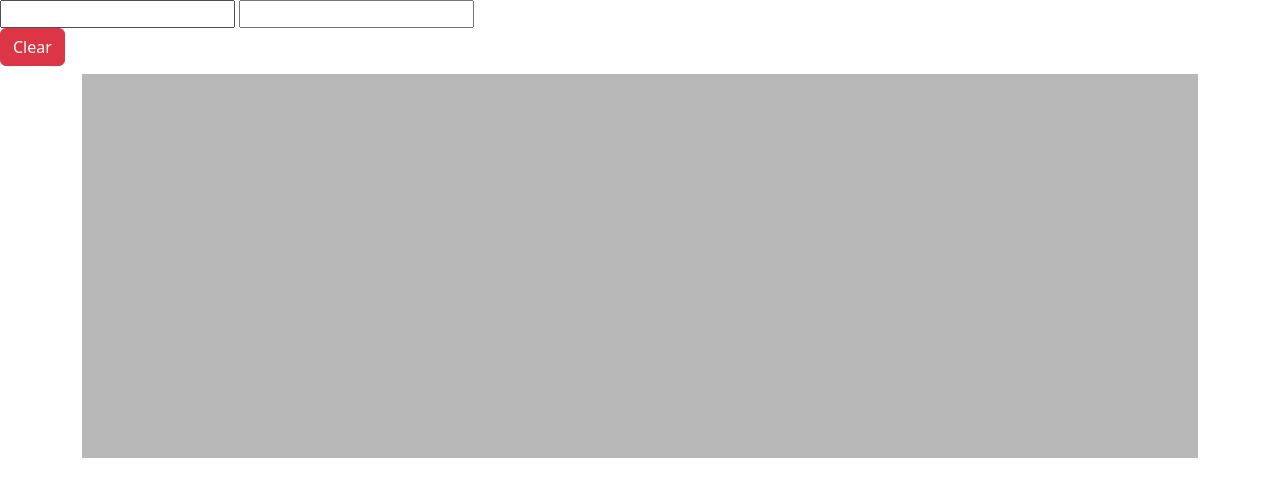
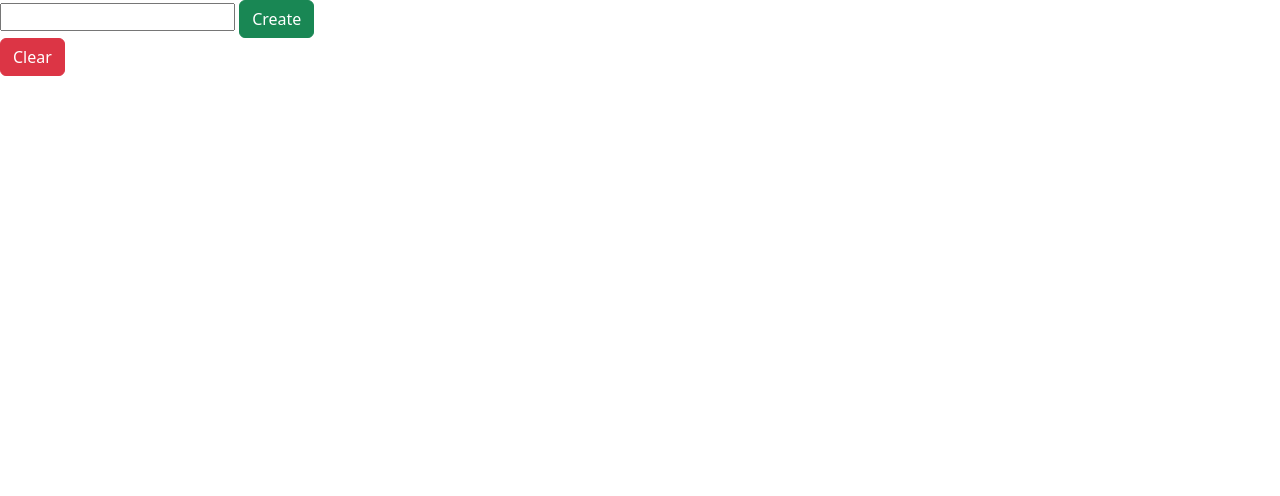
Before and after one commit to Jabjubinski/jabjubinski.github.io, a plain HTML site: page index.html in a window 1280 px wide. Drawn offline with nearby package versions, Linux system fonts and the light colour scheme.

Commit message:
fixed up the grid function for user input

```diff
--- a/index.html
+++ b/index.html
@@ -19,8 +19,8 @@
   </head>
   <body>
     <div class="grid-maker">
-        <input id="grid-rows" type="text">
-        <input id="grid-columns" type="text">
+      <input id="grid-number" type="text" />
+      <button id="btn-create" class="btn btn-success">Create</button>
     </div>
 
     <button id="clear" class="btn btn-danger">Clear</button>
--- a/main.js
+++ b/main.js
@@ -1,8 +1,15 @@
+//containers
 const divContainer = document.querySelector(".container");
-const clear = document.getElementById('clear');
 
+//buttons
+const clear = document.getElementById("clear");
+const btnCreate = document.getElementById("btn-create");
+//grid rows and columns inputs
+const gridNumber = document.getElementById("grid-number");
+
+//grid making function
 function divs() {
-  for (i = 0; i < 256; i++) {
+  for (i = 0; i < gridNumber; i++) {
     const card = document.createElement("div");
 
     card.classList.add("myCard");
@@ -13,14 +20,13 @@ function divs() {
 
     divContainer.appendChild(card);
 
-    card.addEventListener('mouseenter', () => {
+    card.addEventListener("mouseenter", () => {
       card.style = "background-color: red";
     });
-    clear.addEventListener('click', () =>{
-        card.style = '';
+    clear.addEventListener("click", () => {
+      card.style = "";
     });
   }
-
 }
 
 divs();
```
